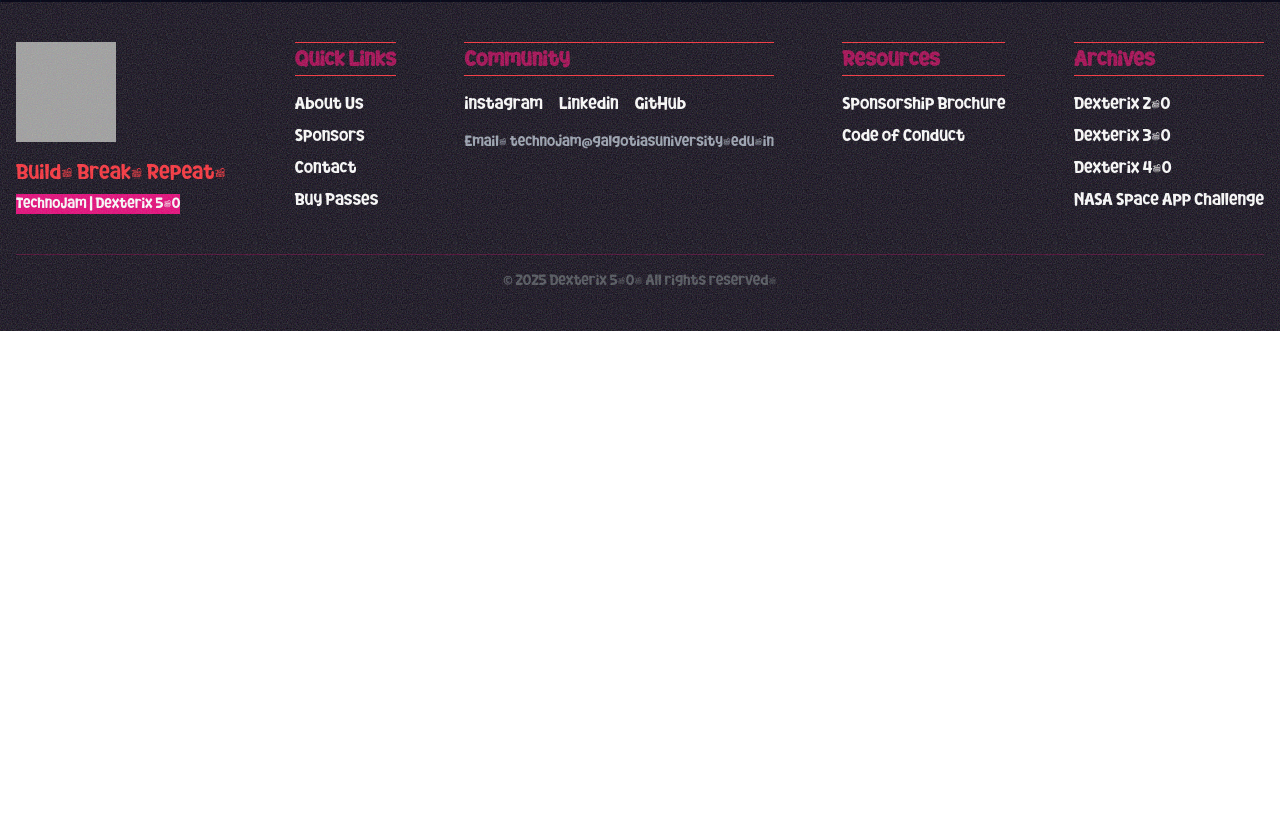
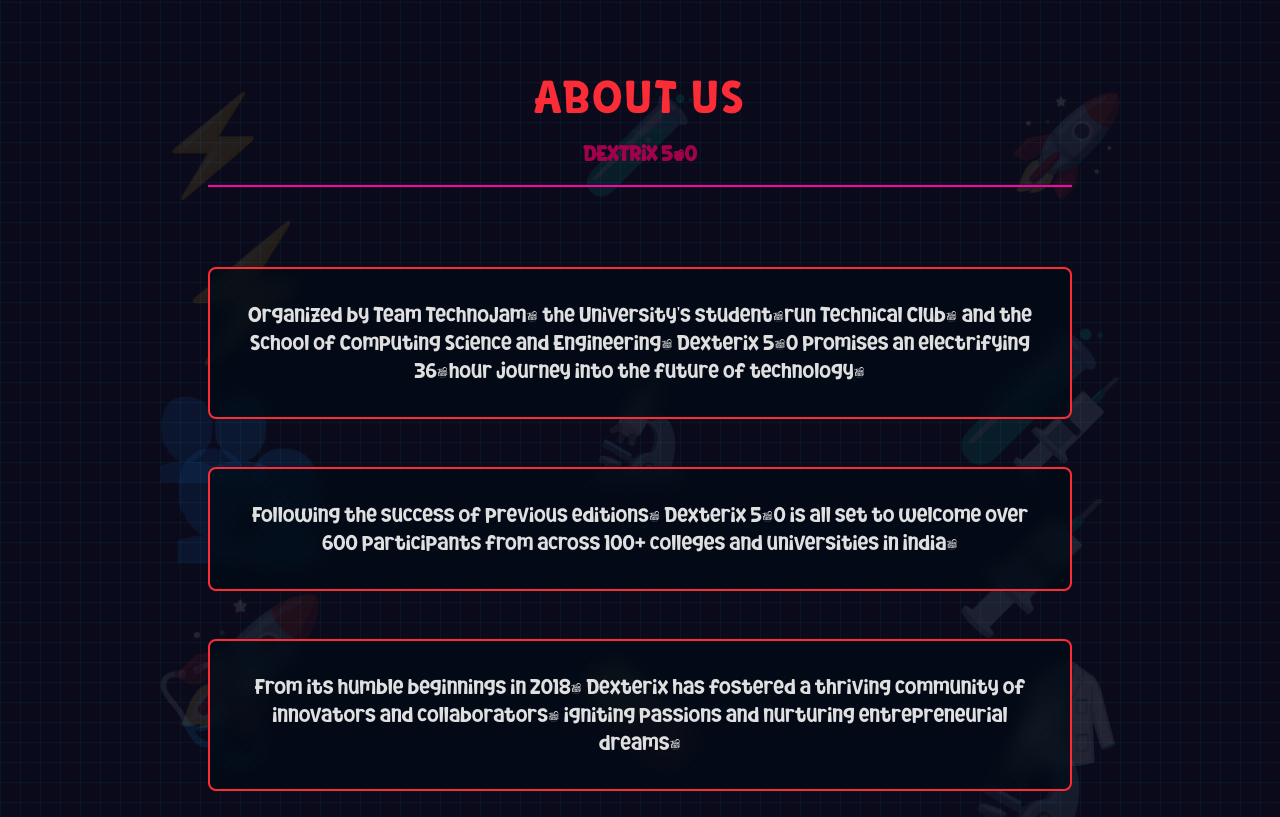
Before and after one commit to Vishal-RAJ-DEV/dexterix-5.0, a Next.js app: page / in a window 1280 px wide. Shown: the part 1083-1900 px from the top of the page. Before the commit the page ends 1414 px from the top, so only its background shows below. Built offline with nearby package versions, Linux system fonts and the light colour scheme; grey boxes are pictures that could not be loaded.

Commit message:
AboutUs page

```diff
--- a/src/app/page.js
+++ b/src/app/page.js
@@ -1,3 +1,4 @@
+import AboutUs from "@/components/About";
 import CustomCursor from "@/components/CustomCursor";
 import Footer from "@/components/Footer";
 import CyberpunkTimeline from "@/components/TImeline";
@@ -11,6 +12,7 @@ export default function Home() {
 
 
       <CyberpunkTimeline />
+      <AboutUs/>
 
       <Footer />
 
--- /dev/null
+++ b/src/components/About.jsx
@@ -0,0 +1,83 @@
+import React from 'react';
+
+const AboutUs = () => {
+  return (
+    <div className="font-['Dexters_Lab'] min-h-screen bg-[#0a0a1a] text-[#e0e0e0] relative overflow-hidden">
+      {/* Grid overlay */}
+      <div className="absolute inset-0 bg-[linear-gradient(rgba(0,247,255,0.05)_1px,transparent_1px),linear-gradient(90deg,rgba(0,247,255,0.05)_1px,transparent_1px)] bg-[length:20px_20px] pointer-events-none z-10"></div>
+
+      {/* Background Grid Emojis (outside cards) */}
+      <div className="absolute inset-0 grid grid-cols-3 grid-rows-3 pointer-events-none z-0">
+        <div className="flex justify-center items-center text-8xl opacity-10">⚡</div>
+        <div className="flex justify-center items-center text-8xl opacity-10">🧪</div>
+        <div className="flex justify-center items-center text-8xl opacity-10">🚀</div>
+        <div className="flex justify-center items-center text-8xl opacity-10">👥</div>
+        <div className="flex justify-center items-center text-8xl opacity-10">🔬</div>
+        <div className="flex justify-center items-center text-8xl opacity-10">💉</div>
+        <div className="flex justify-center items-center text-8xl opacity-10">🩺</div>
+        <div className="flex justify-center items-center text-8xl opacity-10">💊</div>
+        <div className="flex justify-center items-center text-8xl opacity-10">🥼</div>
+      </div>
+
+      <div className="container mx-auto px-4 py-16 grid grid-cols-1 gap-12 max-w-4xl relative z-10">
+        {/* Header */}
+        <div className="text-center mb-8 pb-4 border-b-2 border-[#ff00aa] relative z-20">
+          <h1 className="text-[2.7rem] text-[var(--color-red-500)] uppercase tracking-[3px] mb-2">
+            ABOUT US
+          </h1>
+          <div className="text-[1.25rem] text-[var(--color-pink-800)] font-bold">
+            DEXTRIX 5.0
+          </div>
+        </div>
+
+        {/* Grid of Cards */}
+        <div className="grid grid-cols-1 gap-12 relative">
+          {/* Card 1 */}
+          <div className="relative">
+            <div className="absolute -left-10 -top-10 text-9xl opacity-10 z-0">⚡</div>
+            <div className="absolute -right-10 -bottom-10 text-9xl opacity-10 z-0">🧪</div>
+            <div className="bg-[rgba(0,10,20,0.7)] border-2 border-[var(--color-red-500)] rounded-lg p-8 backdrop-blur-sm z-10 relative">
+              <p className="text-xl text-center text-[#e0e0e0]">
+                Organized by Team TechnoJam, the University's student-run
+                Technical Club, and the School of Computing Science and
+                Engineering, Dexterix 5.0 promises an electrifying 36-hour
+                journey into the future of technology.
+              </p>
+            </div>
+          </div>
+
+          {/* Card 2 */}
+          <div className="relative">
+            <div className="absolute -left-10 -top-10 text-9xl opacity-10 z-0">👥</div>
+            <div className="absolute -right-10 -bottom-10 text-9xl opacity-10 z-0">💉</div>
+            <div className="bg-[rgba(0,10,20,0.7)] border-2 border-[var(--color-red-500)] rounded-lg p-8 backdrop-blur-sm z-10 relative">
+              <p className="text-xl text-center text-[#e0e0e0]">
+                Following the success of previous editions, Dexterix 5.0 is all
+                set to welcome over 600 participants from across 100+ colleges
+                and universities in India.
+              </p>
+            </div>
+          </div>
+
+          {/* Card 3 */}
+          <div className="relative">
+            <div className="absolute -left-10 -top-10 text-9xl opacity-10 z-0">🚀</div>
+            <div className="absolute -right-10 -bottom-10 text-9xl opacity-10 z-0">🔬</div>
+            <div className="bg-[rgba(0,10,20,0.7)] border-2 border-[var(--color-red-500)] rounded-lg p-8 backdrop-blur-sm z-10 relative">
+              <p className="text-xl text-center text-[#e0e0e0]">
+                From its humble beginnings in 2018, Dexterix has fostered a
+                thriving community of innovators and collaborators, igniting
+                passions and nurturing entrepreneurial dreams.
+              </p>
+            </div>
+          </div>
+        </div>
+      </div>
+
+      {/* Subtle grid pattern overlay */}
+      <div className="absolute inset-0 bg-[linear-gradient(45deg,transparent_45%,#ff00aa20_45%,#ff00aa20_55%,transparent_55%),linear-gradient(-45deg,transparent_45%,#00f7ff20_45%,#00f7ff20_55%,transparent_55%)] bg-[length:10px_10px] opacity-10 pointer-events-none z-10"></div>
+    </div>
+  );
+};
+
+export default AboutUs;
```
